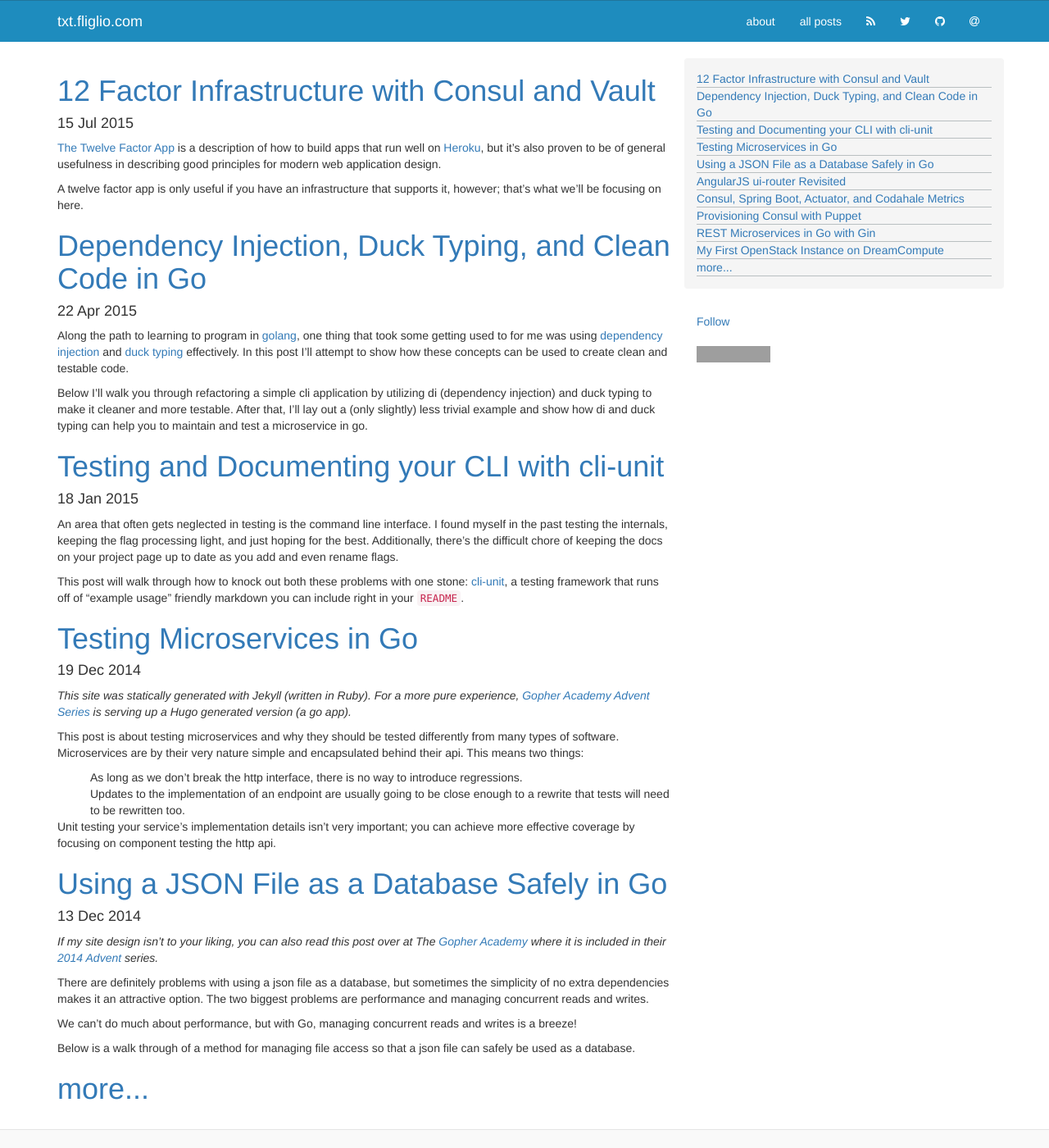
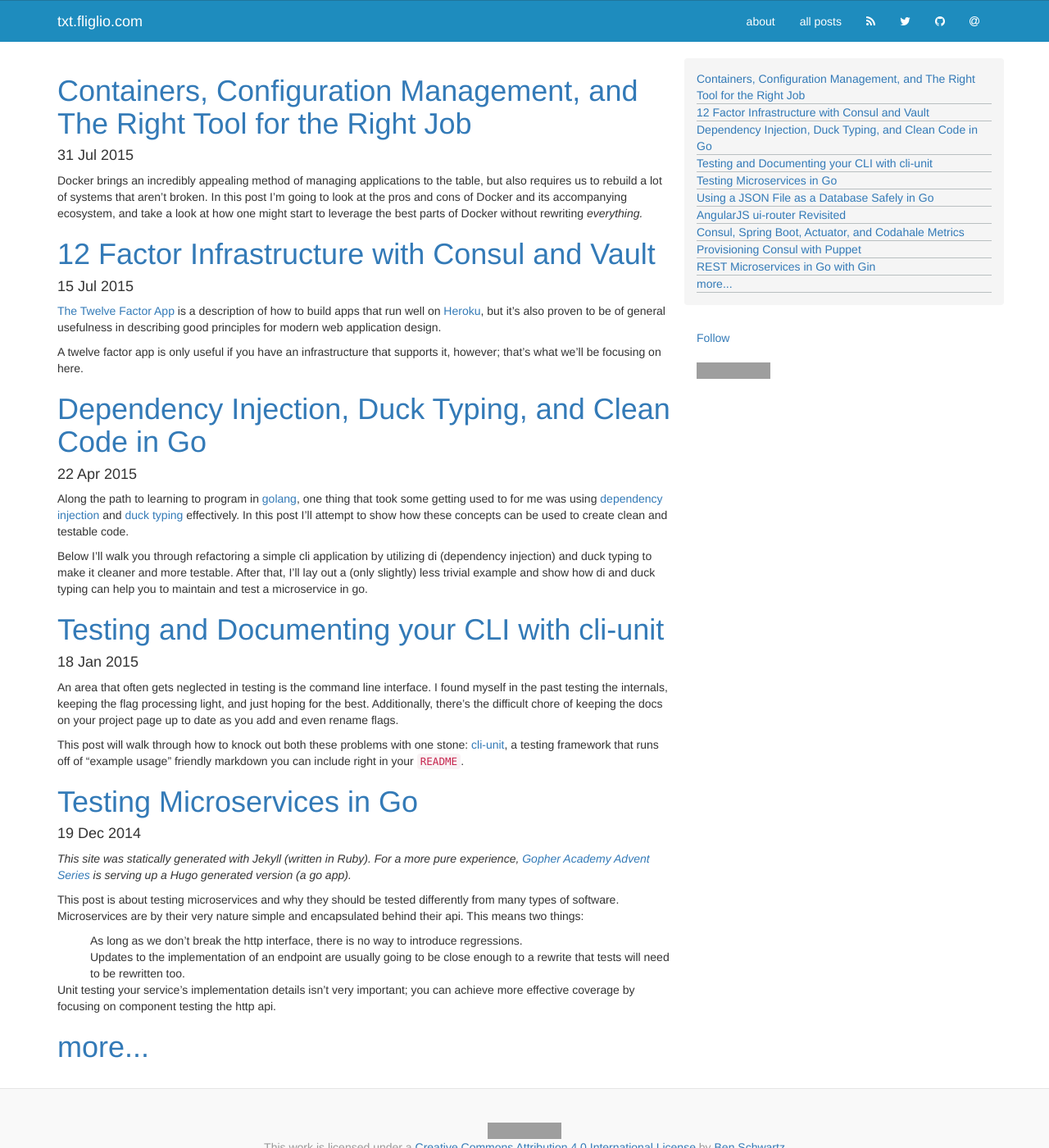
Before and after one commit to benschw/benschw.github.io, a Jekyll site: the page built from index.html, in a window 1280 px wide and 1400 px high. Shown: the whole window at 82% size. Built offline with Jekyll 4.4.1, drawn with Linux system fonts in a browser that asks for light colours; nearby versions of some CDN libraries; Markdown is read by kramdown in place of the engine named in the settings; comment, search, counter and statistics services are not loaded; grey boxes are pictures that could not be loaded.

Commit message:
renaming

```diff
--- a/_drafts/2015-05-00-docker.markdown
+++ b/_posts/2015-07-31-containers-and-cfg-mgmt.markdown
@@ -2,7 +2,7 @@
 layout: post
 status: publish
 published: true
-title: Docker, The Good Parts
+title: Containers, Configuration Management, and The Right Tool for the Right Job
 author_login: benschwartz
 author_email: benschw@gmail.com
 categories:
```
Also changed, not shown: other parts of _posts/2015-07-31-containers-and-cfg-mgmt.markdown (+0 -1 lines).
